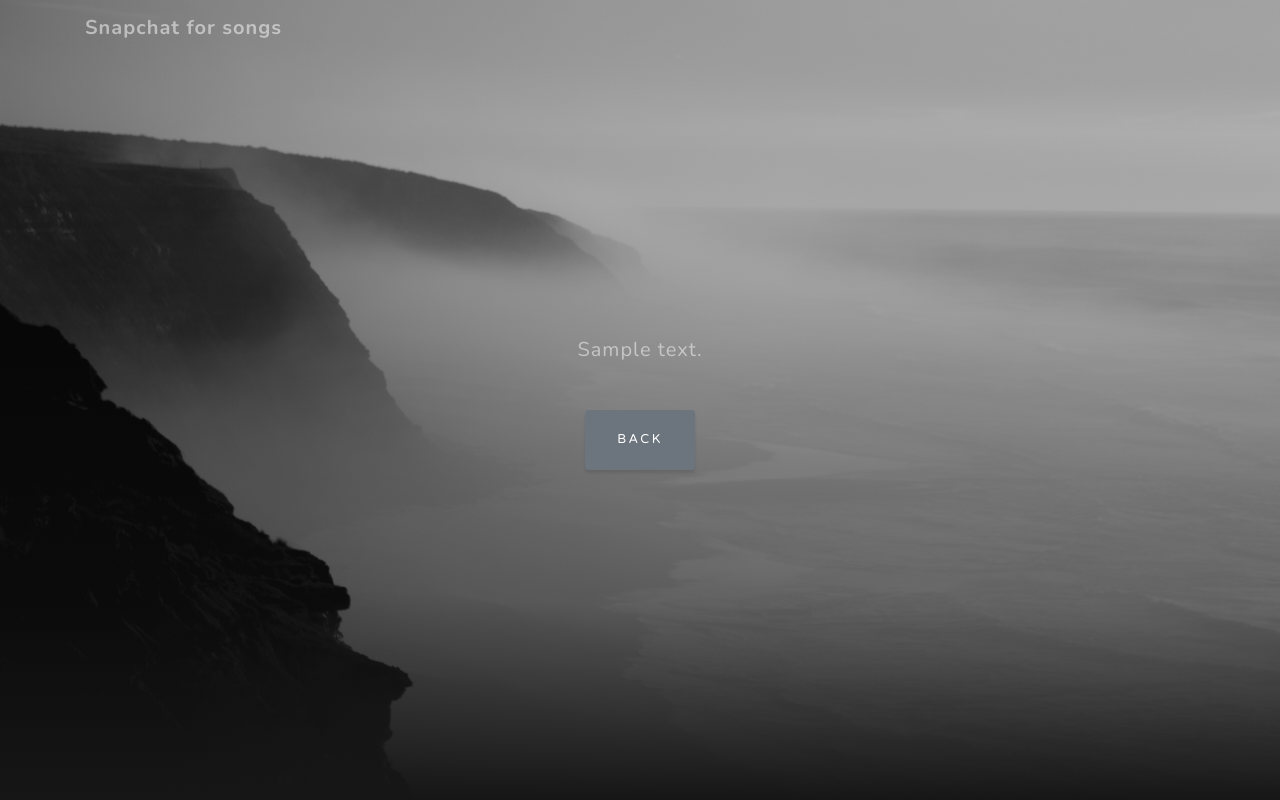
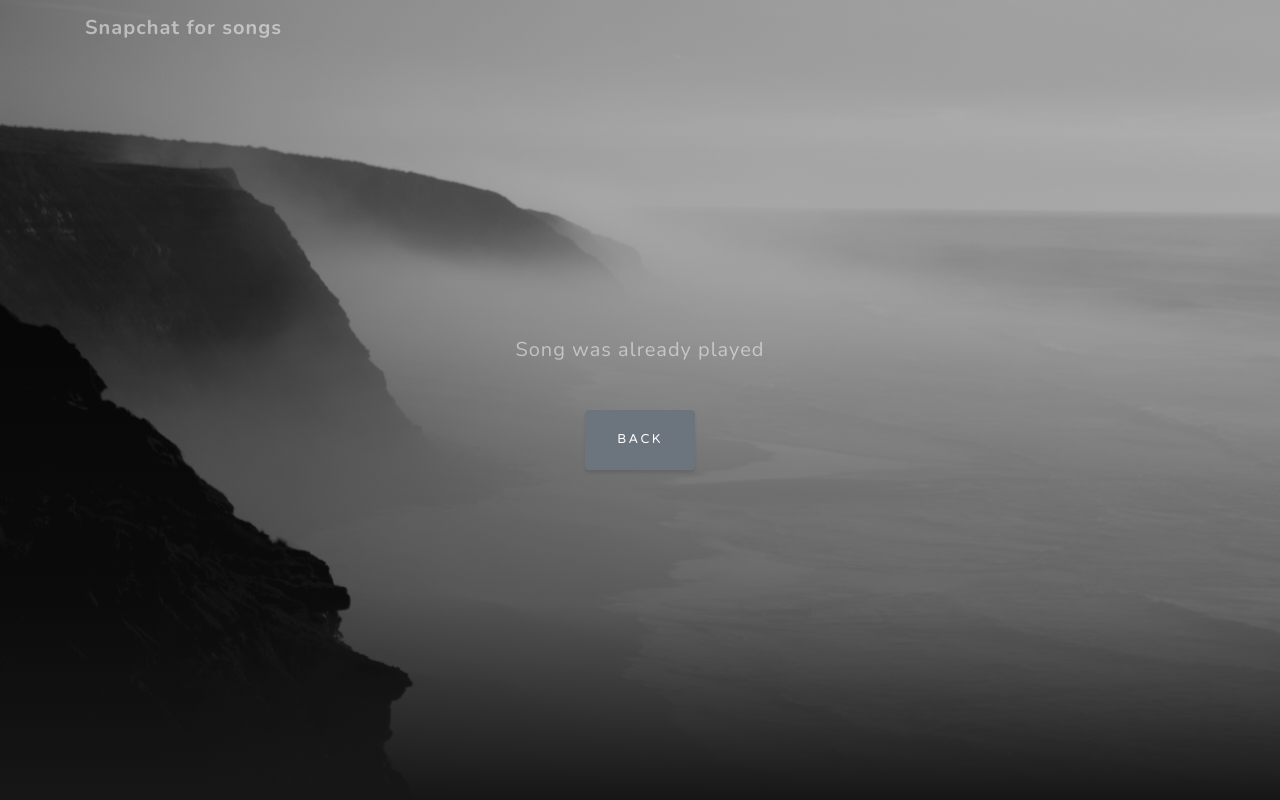
Before and after one commit to Cheetar/song_snapchat, a Django app: template web/app/song_snapchat/templates/snapchat/song.html in a window 1280 px wide. Run offline with Django 3.2, Linux system fonts and the light colour scheme; the template is opened without the code that fills it: values that come from a table or form of the project are taken from there, others are empty; tables that the repository leaves empty hold one stand-in row (values such as "Sample post"); parts of the project's set-up code (start-up, migrations or seed data) failed here and were passed over; some libraries are stand-ins or nearby versions.

Commit message:
Fixed bug that user could listen already visited song

```diff
--- a/web/app/song_snapchat/templates/snapchat/song.html
+++ b/web/app/song_snapchat/templates/snapchat/song.html
@@ -2,13 +2,13 @@
 {% load static %}
 
 {% block content %}
-    <audio src="{{ song.upload.url }}" autoplay>
-      <p>If you are reading this, it is because your browser does not support the audio element.</p>
-    </audio>
       <h2 class="text-white-50 mx-auto mt-2 mb-5">
-        {% if not song.visited %}
+        {% if song.visited %}
           Song was already played
         {% else %}
+            <audio src="{{ song.upload.url }}" autoplay>
+              <p>If you are reading this, it is because your browser does not support the audio element.</p>
+            </audio>
           {% if not song.description %}
             <div class="gramophone-container">
               <img class="gramophone-image" src="{% static "snapchat/img/gramophone.gif" %}" />
```
Also changed, not shown: web/app/snapchat/views.py (+5 -3 lines).
